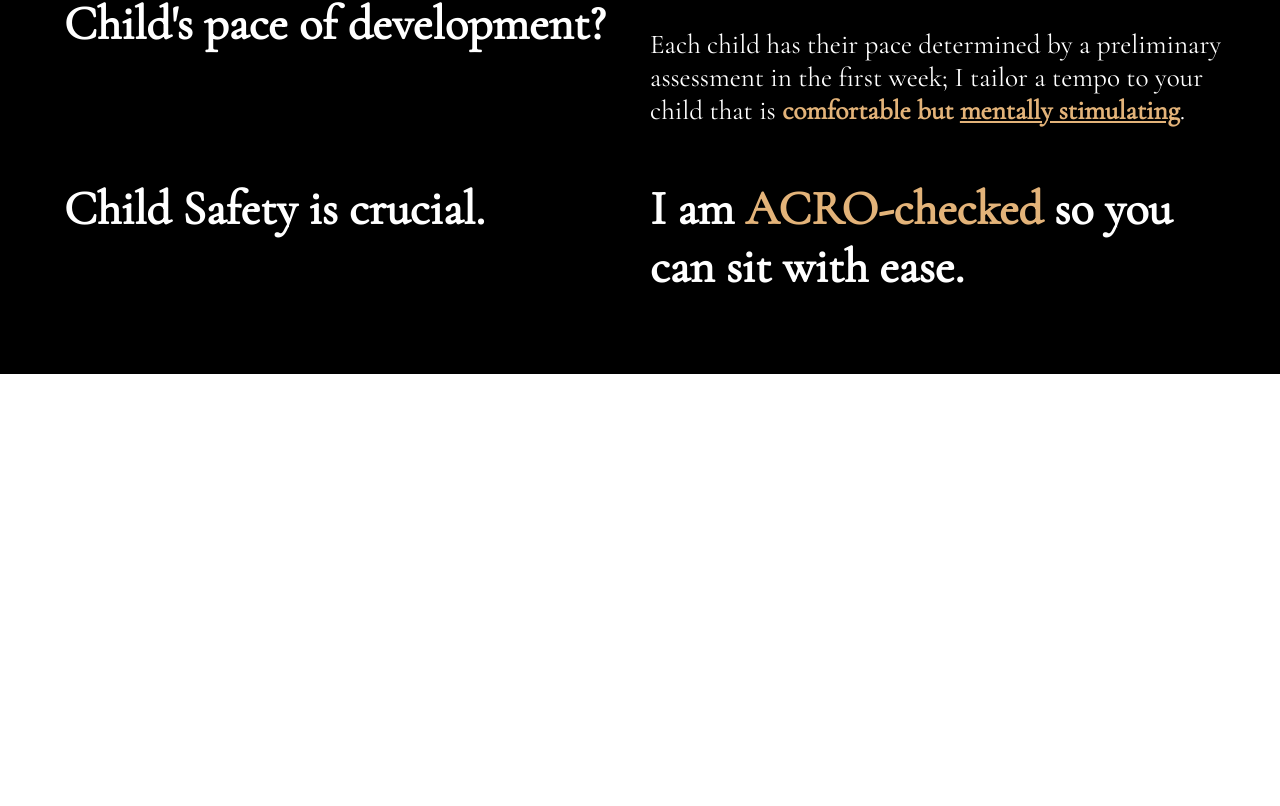
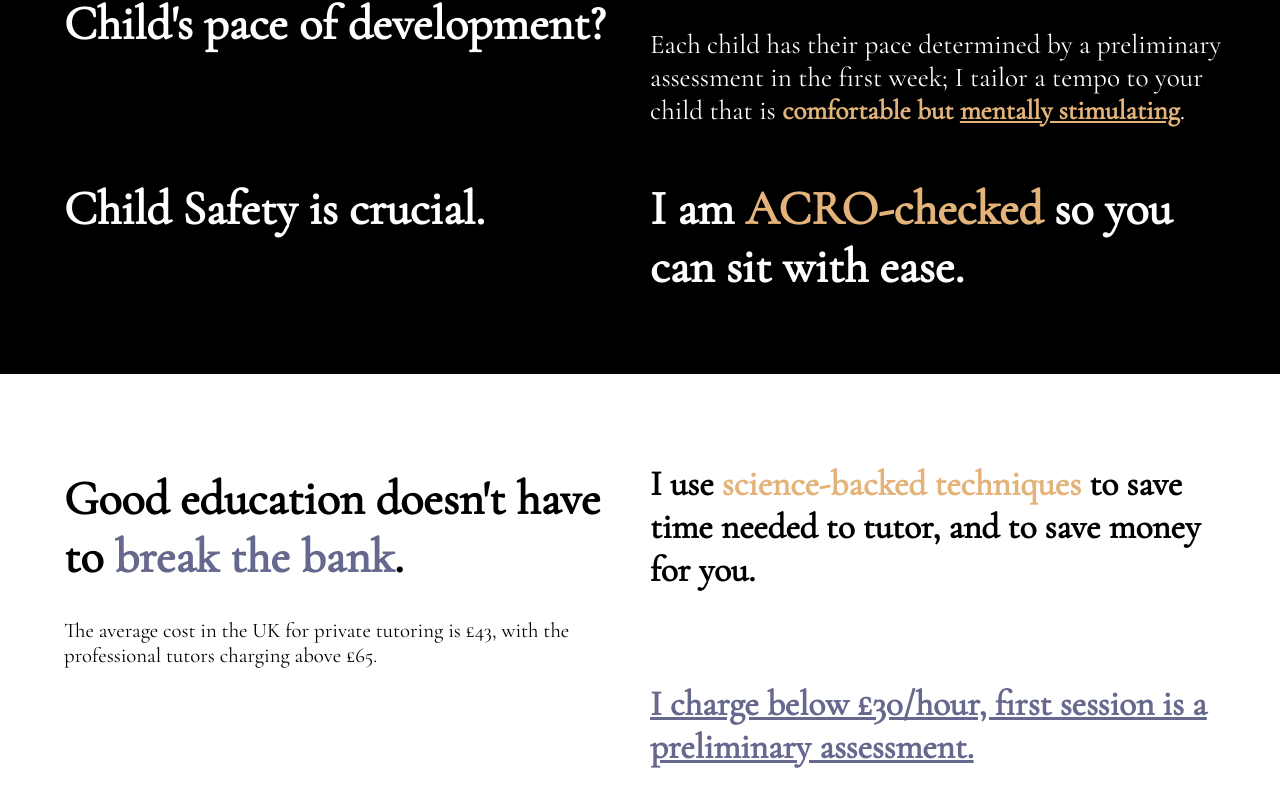
Before and after one commit to iman370/ghufran-tutoring, a React (Create React App) app in the folder ghufran/: page / in a window 1280 px wide. Shown: the part 2070-2876 px from the top of the page. Before the commit the page ends 2444 px from the top, so only its background shows below. Built offline with nearby package versions, Linux system fonts and the light colour scheme.

Commit message:
Added pricing

```diff
--- a/ghufran/src/App.js
+++ b/ghufran/src/App.js
@@ -9,6 +9,7 @@ import Landing from "./components/Landing";
 import Subjects from "./components/Subjects";
 import Proof from "./components/Proof";
 import ChildSafety from "./components/ChildSafety";
+import Pricing from "./components/Pricing";
 
 const MainPage = () => {
   return (
@@ -17,6 +18,7 @@ const MainPage = () => {
       <Subjects />
       <Proof />
       <ChildSafety />
+      <Pricing />
     </div>
   );
 }
--- /dev/null
+++ b/ghufran/src/components/Pricing.js
@@ -0,0 +1,21 @@
+import React from "react";
+
+function Pricing() {
+    return(
+        <div id="pricing-container">
+            <div id="content1">
+                <h1>Good education doesn't have to <b>break the bank</b>.</h1>
+                <p>The average cost in the UK for private tutoring is £43, with the professional tutors charging above £65.</p>
+            </div>
+            <div id="content2">
+                <h1>I use <b>science-backed techniques</b> to save time needed to tutor, and to save money for you.</h1>
+            </div>
+            <div id="content3"/>
+            <div id="content4">
+                <h1>I charge below £30/hour, first session is a preliminary assessment.</h1>
+            </div>
+        </div>
+    )
+}
+
+export default Pricing
--- a/ghufran/src/index.css
+++ b/ghufran/src/index.css
@@ -268,3 +268,73 @@ code {
   font-size: 3rem;
   text-align: left;
 }
+
+/* PRICING */
+#pricing-container {
+  min-height: 40vh;
+  width: 100%;
+  overflow: hidden;
+  background-color: #ffffff;
+  display: grid;
+  grid-template-columns: 50% 50%;
+  grid-template-rows: 50% 50%;
+  grid-column-gap: 10px;
+  grid-row-gap: 40px;
+  justify-items: stretch;
+  align-items: stretch;
+}
+
+#pricing-container #content1 {
+  padding-top: 10%;
+  padding-left: 10%;
+  padding-right: 5%;
+}
+
+#pricing-container #content1 h1 {
+  color: #000;
+  font-size: 3rem;
+  text-align: left;
+}
+
+#pricing-container #content1 h1 b {
+  color: #67688e;
+  font-size: 3rem;
+}
+
+#pricing-container #content1 p {
+  color: #000;
+  font-size: 1.3rem;
+  text-align: left;
+}
+
+#pricing-container #content2 {
+  padding-top: 10%;
+  padding-right: 10%;
+}
+
+#pricing-container #content2 h1 {
+  color: #000;
+  font-size: 2.2rem;
+  text-align: left;
+}
+
+#pricing-container #content2 h1 b {
+  color: #e3b379;
+  font-size: 2.2rem;
+}
+
+#pricing-container #content3 {
+  padding-left: 10%;
+  padding-right: 5%;
+}
+
+#pricing-container #content4 {
+  padding-right: 10%;
+}
+
+#pricing-container #content4 h1 {
+  color: #67688e;
+  font-size: 2.2rem;
+  text-align: left;
+  text-decoration: underline;
+}
```
